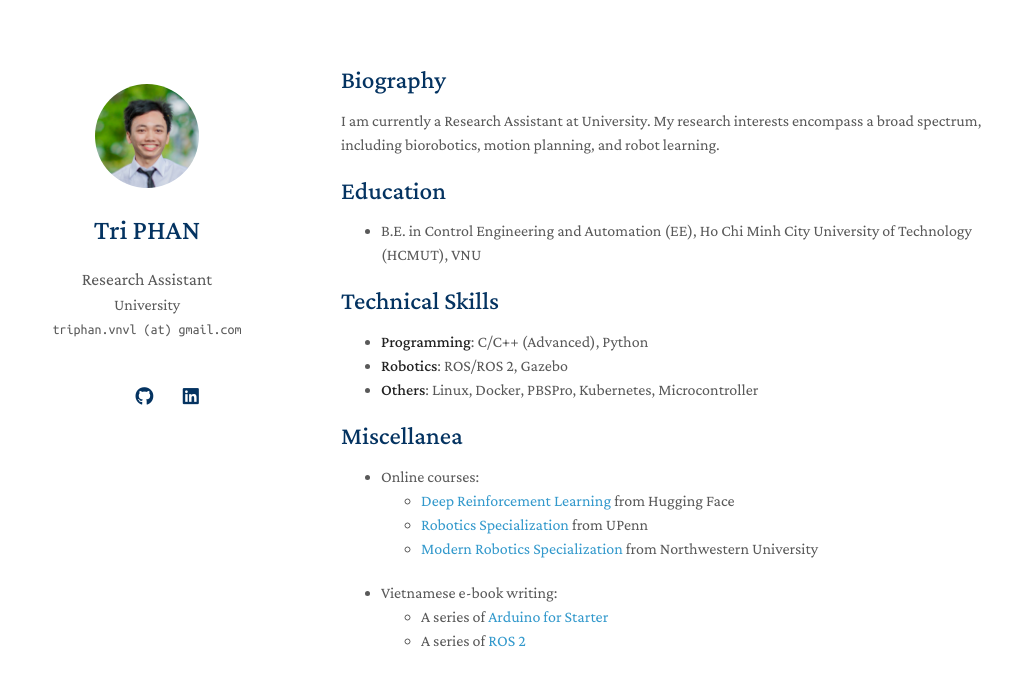
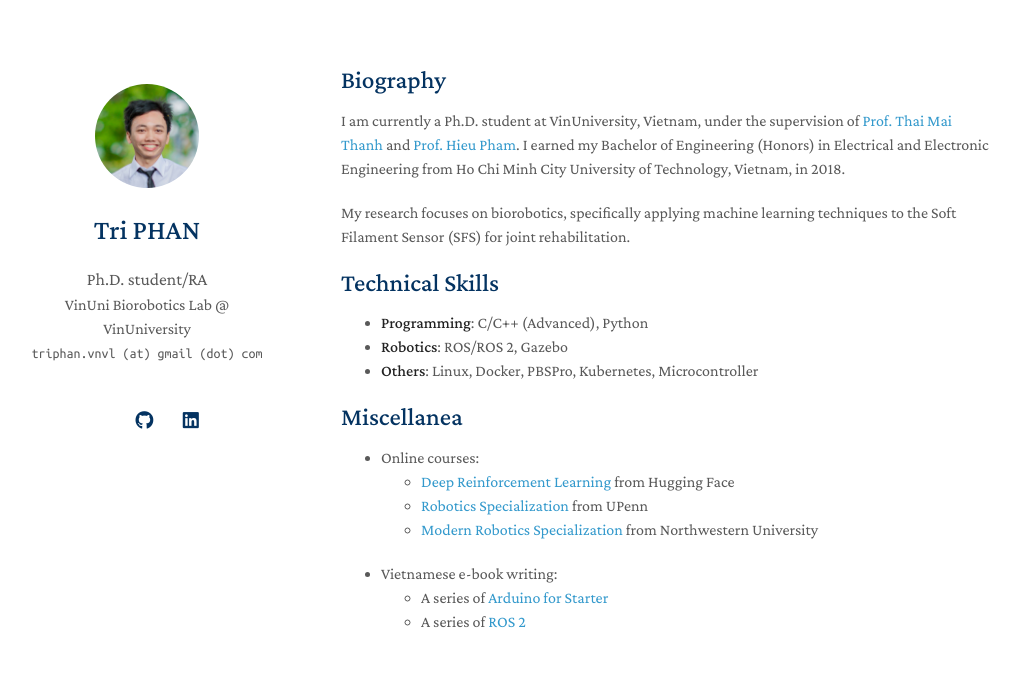
Before and after one commit to minht57/minht57.github.io, a plain HTML site: page index.html in a window 1280 px wide. Shown: the whole page, without its empty margins (129-1149 px from the left). Drawn offline with nearby package versions, Linux system fonts and the light colour scheme; some icons are missing; files whose address does not match are found by name.

Commit message:
update new uni

```diff
--- a/index.html
+++ b/index.html
@@ -2,12 +2,12 @@
 <html lang=" en-US">
 
 <head>
-  <title>Tri PHAN | University</title>
+  <title>Tri PHAN | VinUni Biorobotics Lab @ VinUniversity</title>
 
   <meta charset="UTF-8">
   <meta http-equiv="X-UA-Compatible" content="IE=edge">
   <meta name="viewport" content="width=device-width, initial-scale=1">
-  <meta name="description" content="Tri Phan is a Research Assistant at University. His research lies in biorobotics, motion planning, and robot learning.">
+  <meta name="description" content="Tri Phan is currently a Research Assistant at VinUniversity. His research lies in biorobotics, motion planning, and robot learning.">
 
   <meta name="keywords" content="minht57">
 
@@ -46,17 +46,17 @@
       <h1>Tri PHAN</h1>
 
 
-      <position style="font-size:1.10rem;">Research Assistant</position>
+      <position style="font-size:1.10rem;">Ph.D. student/RA</position>
       <br>
 
 
-      <a href="" rel="noopener">
-        <autocolor>University</autocolor>
+      <a href="https://bioroboticslaboratory.com/" rel="noopener">
+        <autocolor>VinUni Biorobotics Lab @ VinUniversity</autocolor>
       </a>
       <br>
 
 
-      <email>triphan.vnvl (at) gmail.com</email>
+      <email>triphan.vnvl (at) gmail (dot) com</email>
 
 
       <br>
@@ -91,24 +91,12 @@
 
       <h2 id="biography">Biography</h2>
 
-<p>I am currently a Research Assistant at University. My research interests encompass a broad spectrum, including biorobotics, motion planning, and robot learning.</p>
+<p>I am currently a Ph.D. student at VinUniversity, Vietnam, under the supervision of <a href="https://vinuni.edu.vn/people/thai-mai-thanh-phd-2/">Prof. Thai Mai Thanh</a> and <a href="https://huyhieupham.github.io/">Prof. Hieu Pham</a>. I earned my Bachelor of Engineering (Honors) in Electrical and Electronic Engineering from Ho Chi Minh City University of Technology, Vietnam, in 2018.</p>
 
-<h2 id="education">Education</h2>
-<ul>
-  <li>B.E. in Control Engineering and Automation (EE), Ho Chi Minh City University of Technology (HCMUT), VNU</li>
-</ul>
+<p>My research focuses on biorobotics, specifically applying machine learning techniques to the Soft Filament Sensor (SFS) for joint rehabilitation.</p>
 
-<!-- <h2 id="publications" style="margin: 2px 0px -15px;">Publications</h2>
-
-<div class="publications">
-<ol class="bibliography">
-
-
-
-</ol>
-</div>
-
- -->
+<!-- ## Education
+- B.E. in Control Engineering and Automation (EE), Ho Chi Minh City University of Technology (HCMUT), VNU, 2018 -->
 
 <h2 id="technical-skills">Technical Skills</h2>
 <ul>
@@ -116,23 +104,6 @@
   <li><strong>Robotics</strong>: ROS/ROS 2, Gazebo</li>
   <li><strong>Others</strong>: Linux, Docker, PBSPro, Kubernetes, Microcontroller</li>
 </ul>
-
-<!-- ## Services
-
-<h4 style="margin:0 10px 0;">Conference Reviewers</h4>
-
-<ul style="margin:0 0 5px;">
-  <li><a href="http://cvpr2023.thecvf.com/"><autocolor>IEEE/CVF Conference on Computer Vision and Pattern Recognition (CVPR) 2021-2023</autocolor></a></li>
-  <li><a href="http://iccv2021.thecvf.com/"><autocolor>IEEE/CVF International Conference on Computer Vision (ICCV) 2021</autocolor></a></li>
-  <li><a href="https://eccv2022.ecva.net/"><autocolor>European Conference on Computer Vision (ECCV) 2022</autocolor></a></li>
-</ul>
-
-<h4 style="margin:0 10px 0;">Journal Reviewers</h4>
-
-<ul style="margin:0 0 20px;">
-  <li><a href="https://www.computer.org/csdl/journal/tp"><autocolor>IEEE Transactions on Pattern Analysis and Machine Intelligence (TPAMI)</autocolor></a></li>
-  <li><a href="https://www.springer.com/journal/11263"><autocolor>International Journal of Computer Vision (IJCV)</autocolor></a></li>
-</ul> -->
 
 <h2 id="miscellanea">Miscellanea</h2>
 <ul>
```
